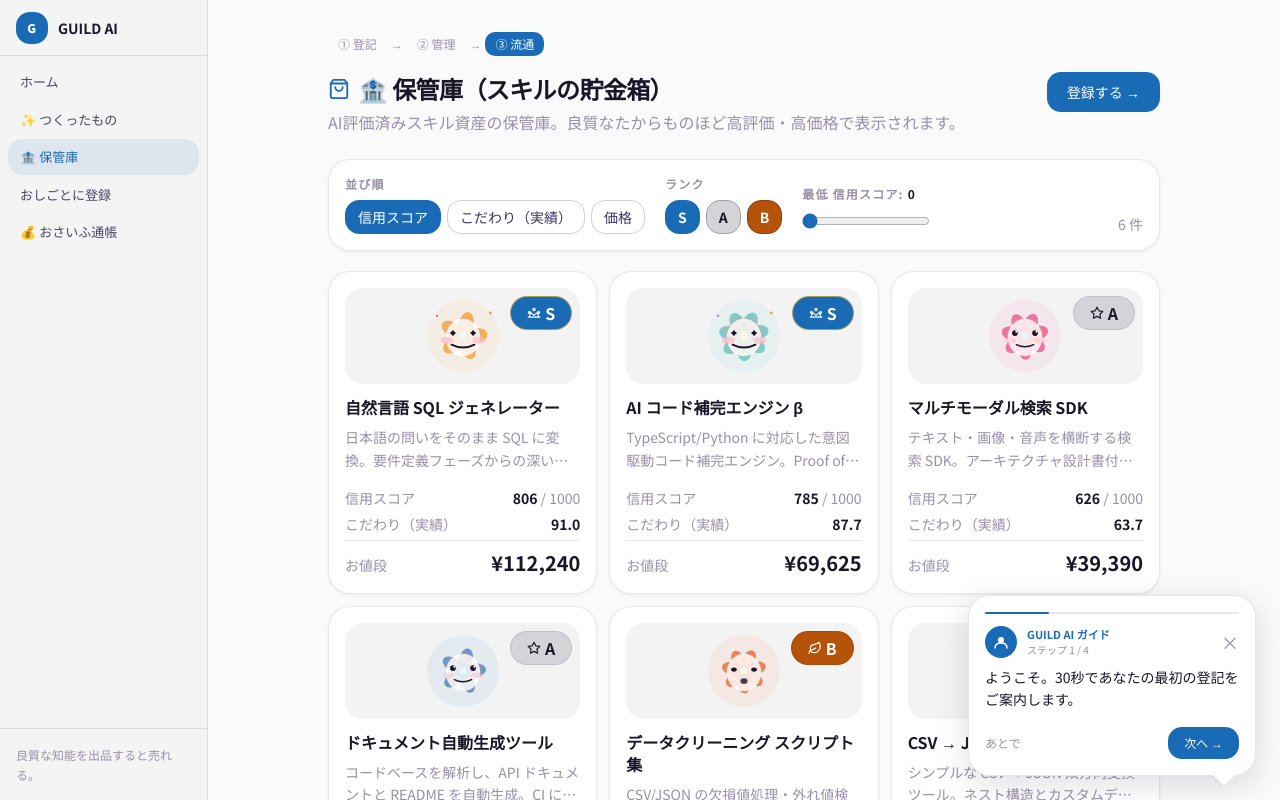
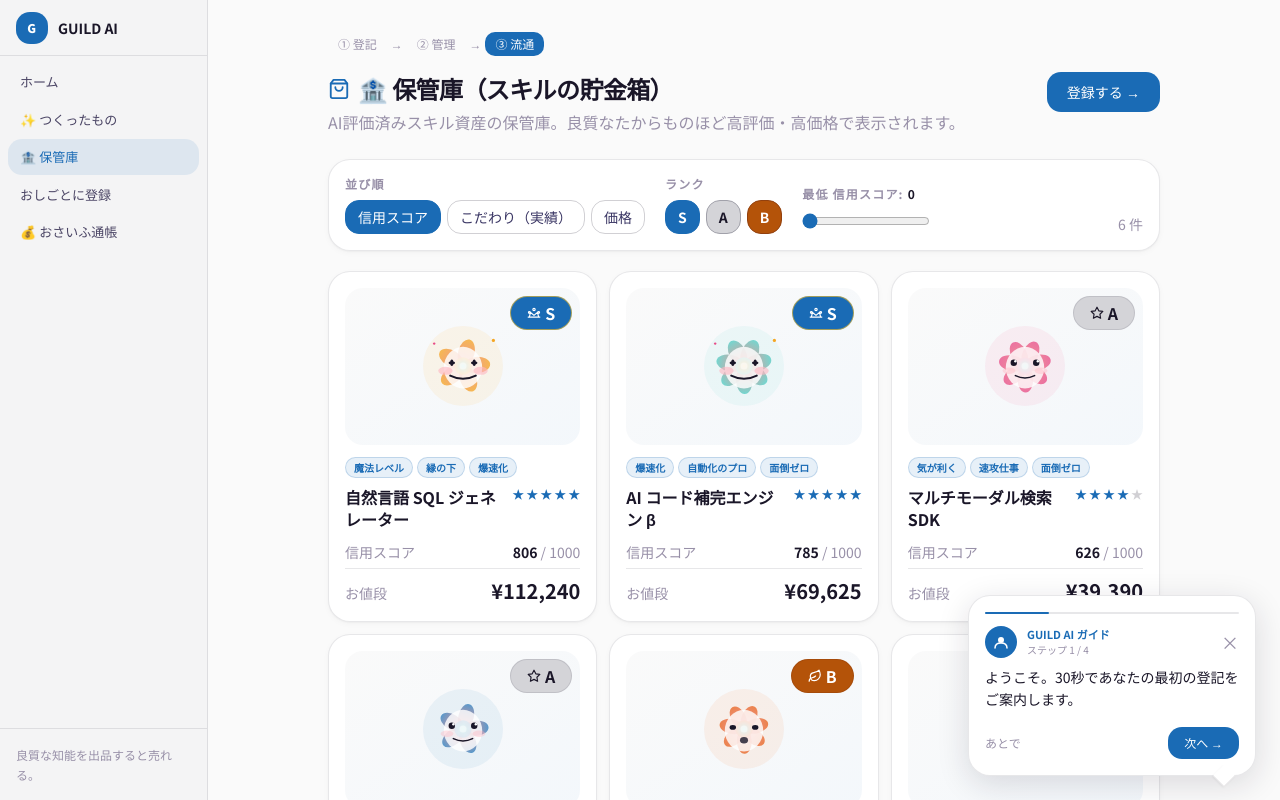
Before and after one commit to murata280/guild-ai, a Next.js app: page /marketplace in a window 1280 px wide. Built offline with nearby package versions, Linux system fonts and the light colour scheme.

Commit message:
feat(visual): big hero card with photo/spirit and emblem fallback

```diff
--- a/src/app/asset/[id]/page.tsx
+++ b/src/app/asset/[id]/page.tsx
@@ -68,12 +68,20 @@ export default function AssetPage({ params }: { params: { id: string } }) {
         ← お店に戻る
       </Link>
 
+      {/* Hero thumbnail */}
+      <div className="mt-4 flex justify-center">
+        <div className="w-full max-w-[480px] aspect-[3/2] bg-gradient-to-br from-kami to-kaki/5 rounded-2xl flex items-center justify-center relative overflow-hidden">
+          <AssetSpirit assetId={listing.id} rank={listing.rank} size={120} className="rounded-xl" />
+          <div className="absolute top-3 right-3">
+            <RankBadge rank={listing.rank} large />
+          </div>
+        </div>
+      </div>
+
       {/* Title row */}
       <div className="mt-4 flex items-start gap-4">
-        <AssetSpirit assetId={listing.id} rank={listing.rank} size={56} className="shrink-0 rounded-xl" />
-        <div className="flex-1 flex items-start justify-between gap-2">
+        <div className="flex-1">
           <h1 className="text-2xl font-bold leading-tight text-kuroko">{listing.title}</h1>
-          <RankBadge rank={listing.rank} />
         </div>
       </div>
 
--- a/src/app/marketplace/page.tsx
+++ b/src/app/marketplace/page.tsx
@@ -10,10 +10,12 @@ import {
   type SortKey,
 } from "@/lib/marketplace";
 import { RankBadge } from "@/components/RankBadge";
+import { StarRating } from "@/components/StarRating";
 import { StepIndicator } from "@/components/StepIndicator";
 import type { Rank, MarketplaceListing } from "@/types";
 import { ShoppingBagIcon } from "@/components/icons";
 import { HumanThumbnail } from "@/components/HumanThumbnail";
+import { mapToEmotionalTags } from "@/lib/emotional-tags";
 
 const SORT_LABELS: { key: SortKey; label: string }[] = [
   { key: "trust", label: "信用スコア" },
@@ -156,11 +158,13 @@ function MarketplaceContent() {
               isNew ? "ring-2 ring-kaki animate-pulse" : ""
             }`;
 
+            const emotionalTags = mapToEmotionalTags(item);
+
             const content = (
               <>
-                {/* Thumbnail + rank badge */}
-                <div className="h-24 bg-kuroko/5 rounded-xl flex items-center justify-center relative mb-3 overflow-hidden">
-                  <HumanThumbnail assetId={item.listing.id} title={item.listing.title} rank={item.listing.rank} size={72} />
+                {/* Thumbnail + rank badge — aspect-[3/2] hero */}
+                <div className="aspect-[3/2] bg-gradient-to-br from-kami to-kaki/5 rounded-xl flex items-center justify-center relative mb-3 overflow-hidden">
+                  <HumanThumbnail assetId={item.listing.id} title={item.listing.title} rank={item.listing.rank} size={80} />
                   <div className="absolute top-2 right-2">
                     <RankBadge rank={item.listing.rank} large />
                   </div>
@@ -169,23 +173,31 @@ function MarketplaceContent() {
                   )}
                 </div>
 
-                <h2 className="text-base font-semibold leading-snug text-kuroko line-clamp-2">
-                  {item.listing.title}
-                </h2>
-                <p className="mt-2 line-clamp-2 text-sm text-[#9890A8] leading-relaxed">
-                  {item.listing.description}
-                </p>
+                {/* Emotional tags */}
+                <div className="flex flex-wrap gap-1 mb-2">
+                  {emotionalTags.map((tag) => (
+                    <span
+                      key={tag}
+                      className="rounded-full bg-kaki/10 border border-kaki/20 px-2 py-0.5 text-[10px] font-semibold text-kaki"
+                    >
+                      {tag}
+                    </span>
+                  ))}
+                </div>
 
-                <dl className="mt-4 space-y-1.5">
+                <div className="flex items-start justify-between gap-2">
+                  <h2 className="text-base font-semibold leading-snug text-kuroko line-clamp-2 flex-1">
+                    {item.listing.title}
+                  </h2>
+                  <StarRating rank={item.listing.rank} size="sm" />
+                </div>
+
+                <dl className="mt-3 space-y-1.5">
                   <div className="flex justify-between text-sm">
                     <dt className="text-[#9890A8]">信用スコア</dt>
                     <dd className="font-semibold tabular-nums text-kuroko">
                       {item.trustScore.score} <span className="text-[#9890A8] font-normal">/ 1000</span>
                     </dd>
-                  </div>
-                  <div className="flex justify-between text-sm">
-                    <dt className="text-[#9890A8]">こだわり（実績）</dt>
-                    <dd className="font-semibold tabular-nums text-kuroko">{item.auditResult.score.toFixed(1)}</dd>
                   </div>
                   <div className="flex justify-between items-baseline pt-2 border-t border-kuroko/10">
                     <dt className="text-sm text-[#9890A8]">お値段</dt>
--- a/src/app/showcase/page.tsx
+++ b/src/app/showcase/page.tsx
@@ -9,6 +9,7 @@ import { RankBadge } from "@/components/RankBadge";
 import { StepIndicator } from "@/components/StepIndicator";
 import { HumanThumbnail } from "@/components/HumanThumbnail";
 import type { MarketplaceListing } from "@/types";
+import { mapToEmotionalTags } from "@/lib/emotional-tags";
 
 function djb2(s: string): number {
   let h = 5381;
@@ -36,14 +37,16 @@ function ShowcaseCard({
     }
   }
 
+  const emotionalTags = mapToEmotionalTags(item);
+
   return (
     <article
       aria-label={`${item.listing.title} — ${item.listing.rank}ランク`}
       className="section-card overflow-hidden hover:shadow-card-hover transition-shadow"
     >
-      {/* Thumbnail */}
-      <div className="h-36 bg-kuroko/5 flex items-center justify-center relative overflow-hidden">
-        <HumanThumbnail assetId={item.listing.id} title={item.listing.title} rank={item.listing.rank} size={96} />
+      {/* Thumbnail — aspect-[3/2] hero */}
+      <div className="aspect-[3/2] bg-gradient-to-br from-kami to-kaki/5 flex items-center justify-center relative overflow-hidden">
+        <HumanThumbnail assetId={item.listing.id} title={item.listing.title} rank={item.listing.rank} size={80} />
         <div className="absolute top-2 right-2">
           <RankBadge rank={item.listing.rank} />
         </div>
@@ -58,6 +61,18 @@ function ShowcaseCard({
 
       {/* Body */}
       <div className="p-4">
+        {/* Emotional tags */}
+        <div className="flex flex-wrap gap-1 mb-2">
+          {emotionalTags.map((tag) => (
+            <span
+              key={tag}
+              className="rounded-full bg-kaki/10 border border-kaki/20 px-2 py-0.5 text-[10px] font-semibold text-kaki"
+            >
+              {tag}
+            </span>
+          ))}
+        </div>
+
         <div className="flex items-start justify-between gap-2">
           <h2 className="text-sm font-bold text-kuroko leading-snug line-clamp-2 flex-1">
             {item.listing.title}
```
